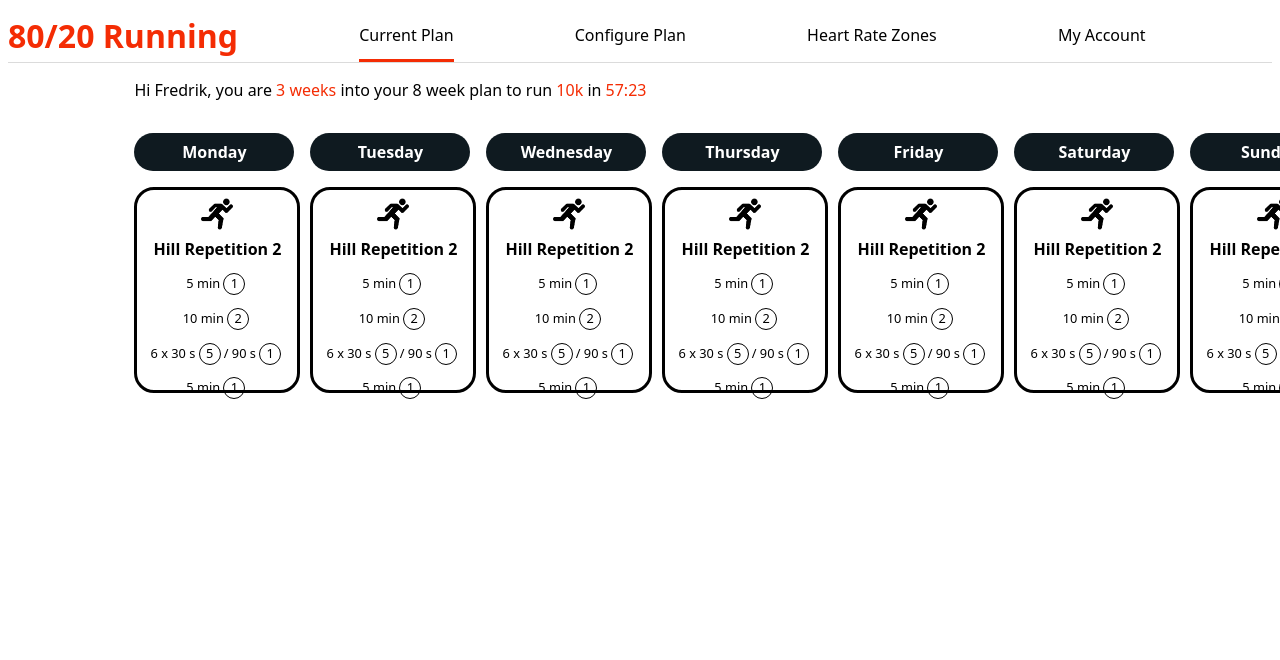
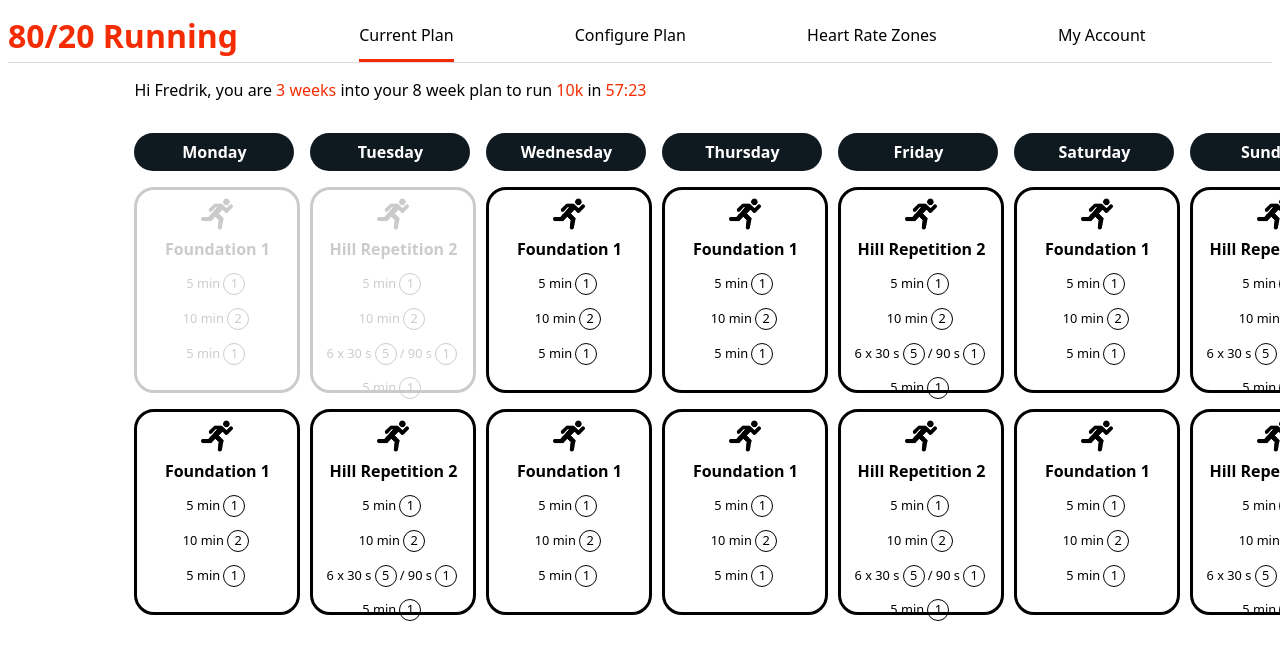
Before and after one commit to mauritz2/eighty-twenty-running, a React (Create React App) app: page / in a window 1280 px wide. Shown: the top 660 px of the page. Built offline with nearby package versions, Linux system fonts and the light colour scheme; data requests are answered from the project's data file.

Commit message:
Toggling workouts as done working again

```diff
--- a/db.json
+++ b/db.json
@@ -13,22 +13,22 @@
       "workouts": [
         {
           "id": 1,
-          "title": "Hill Repetition 2",
-          "complete": false
+          "title": "Foundation 1",
+          "complete": true
         },
         {
           "id": 2,
           "title": "Hill Repetition 2",
-          "complete": false
+          "complete": true
         },
         {
           "id": 3,
-          "title": "Hill Repetition 2",
+          "title": "Foundation 1",
           "complete": false
         },
         {
           "id": 4,
-          "title": "Hill Repetition 2",
+          "title": "Foundation 1",
           "complete": false
         },
         {
@@ -38,11 +38,46 @@
         },
         {
           "id": 6,
+          "title": "Foundation 1",
+          "complete": false
+        },
+        {
+          "id": 7,
           "title": "Hill Repetition 2",
           "complete": false
         },
         {
-          "id": 7,
+          "id": 8,
+          "title": "Foundation 1",
+          "complete": false
+        },
+        {
+          "id": 9,
+          "title": "Hill Repetition 2",
+          "complete": false
+        },
+        {
+          "id": 10,
+          "title": "Foundation 1",
+          "complete": false
+        },
+        {
+          "id": 11,
+          "title": "Foundation 1",
+          "complete": false
+        },
+        {
+          "id": 12,
+          "title": "Hill Repetition 2",
+          "complete": false
+        },
+        {
+          "id": 13,
+          "title": "Foundation 1",
+          "complete": false
+        },
+        {
+          "id": 14,
           "title": "Hill Repetition 2",
           "complete": false
         }
--- a/src/App.js
+++ b/src/App.js
@@ -45,23 +45,25 @@ function App() {
   }
 
   const toggleCompletion = async(id) => {
-    const workoutToToggle = await fetchWorkout(id);
-    const updWorkout = { ...workoutToToggle, complete: !workoutToToggle.complete}
+    // TODO - refactor - there's a data structure on the backend with ID that could be simplified to avoid this...
+    const res_2 = await fetch(`http://localhost:3000/current-plan/1`)
+    const data_2 = await res_2.json()
+    const id_index = id - 1
+
+    data_2["workouts"][id_index].complete = !data_2["workouts"][id_index].complete
 
     const res = await fetch(`http://localhost:3000/current-plan/1`, {
       method:"PUT",
       headers: {
         "Content-type": "application/json"
       },
-        body: JSON.stringify(updWorkout)
+        body: JSON.stringify(data_2)
       })
 
     var data = await res.json();
     data = data["workouts"]
-
-    setWorkoutInstructions(workoutInstructions.map((workout) => workout.id === id ?
-    { ...workout, complete: data.complete } : workout))
-  }
+    setWorkoutInstructions(data);
+   }
 
   setWelcomeMsgState();
 
```
